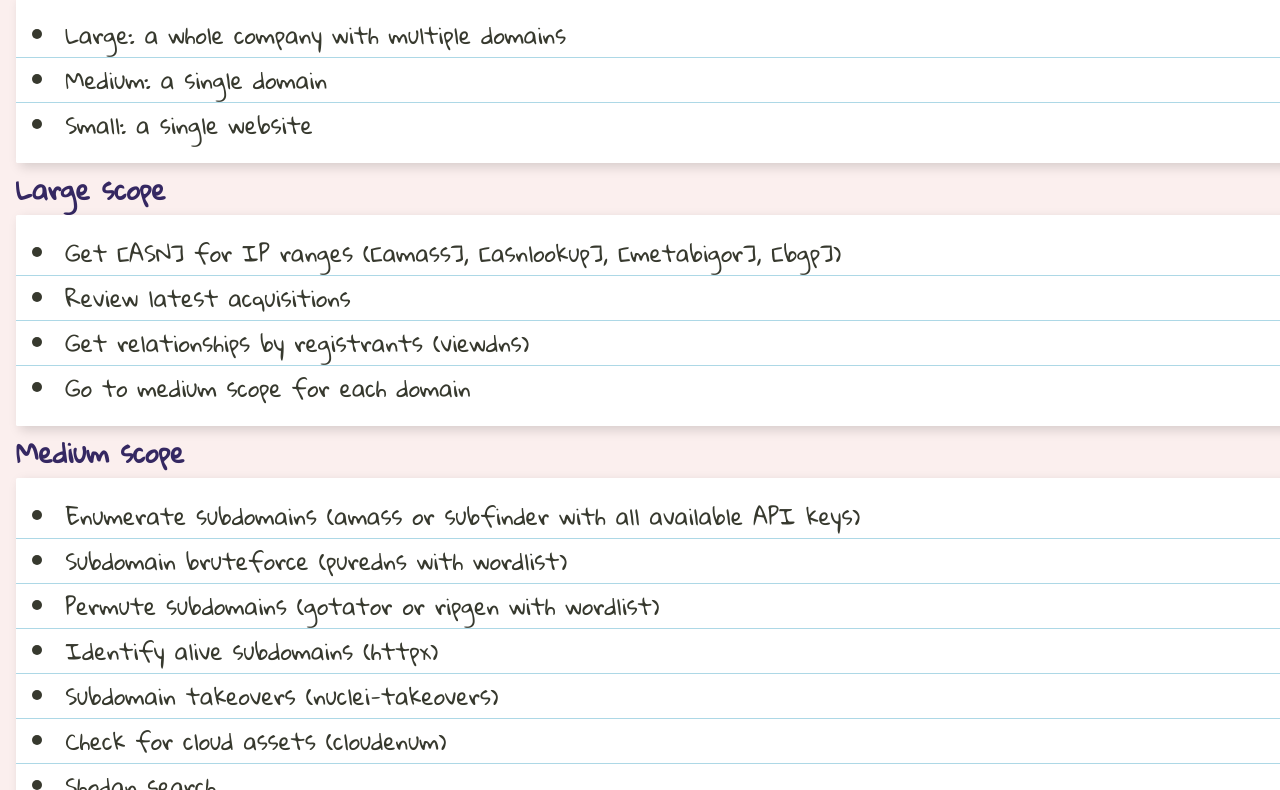
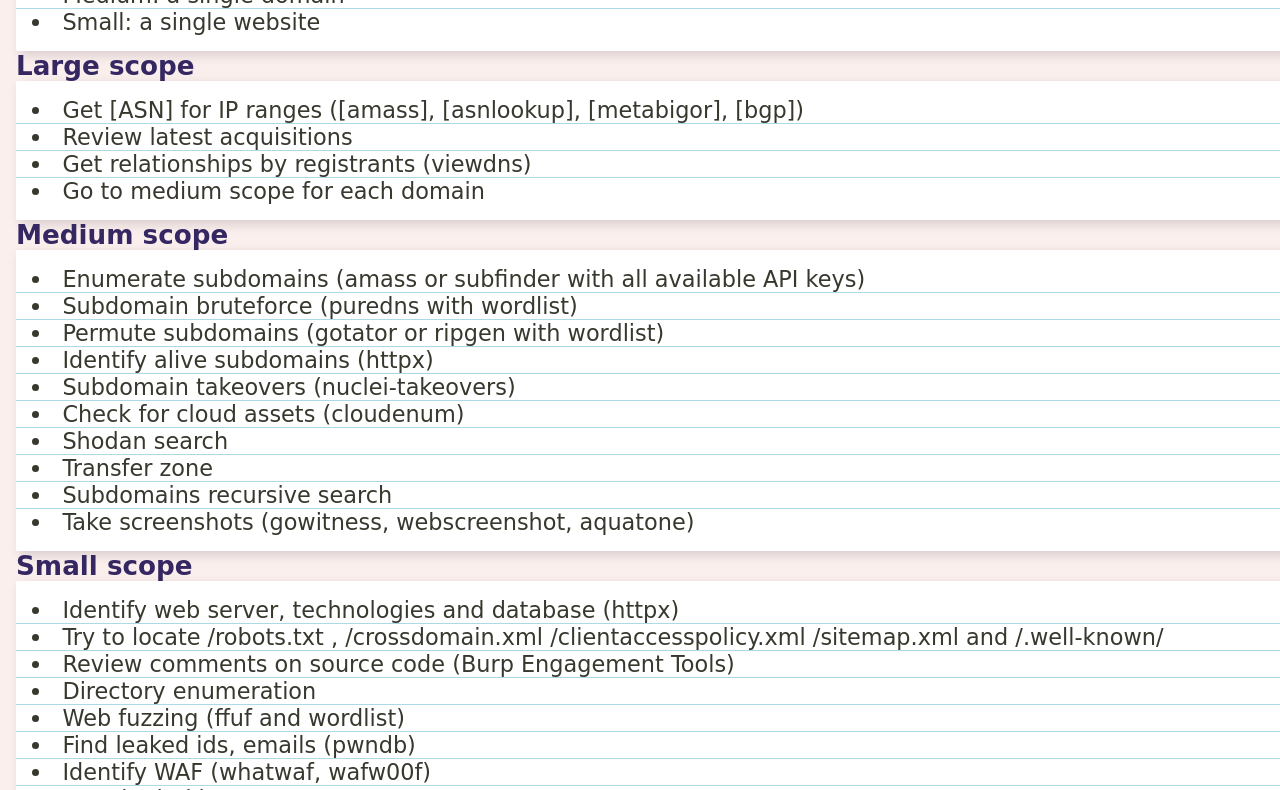
Before and after one commit to SibawNick/home, a plain HTML site: page index.html in a window 1280 px wide. Shown: the part 160-950 px from the top of the page. Drawn offline with Linux system fonts and the light colour scheme.

Commit message:
Update styles.css

```diff
--- a/css/styles.css
+++ b/css/styles.css
@@ -6,7 +6,7 @@
 }
 
 body {
-  font-family: "Gloria Hallelujah", cursive;
+  font-family: cursive;
   font-size: 1.4rem;
   color: #37392e;
   background: #fbefee;
```
